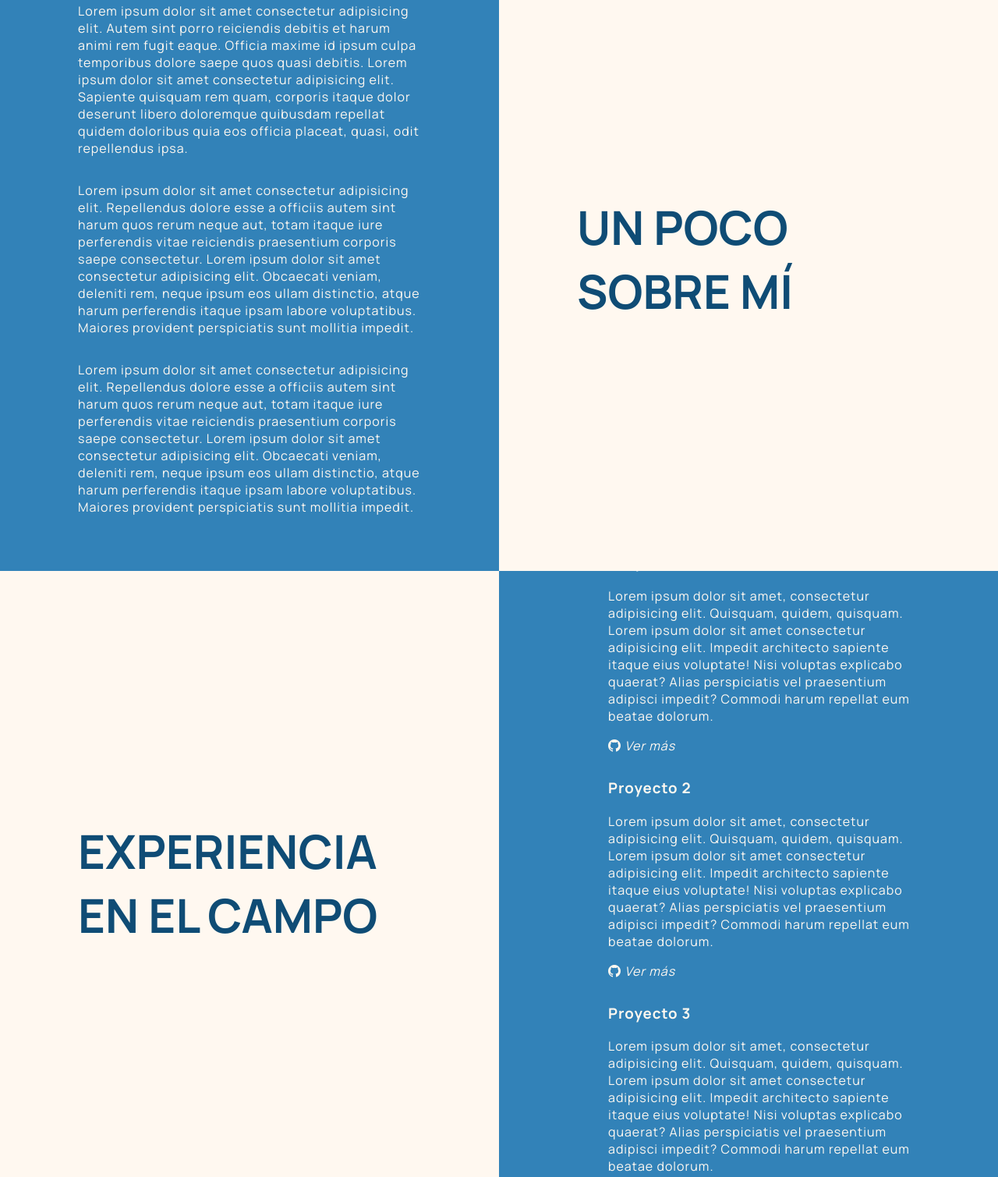
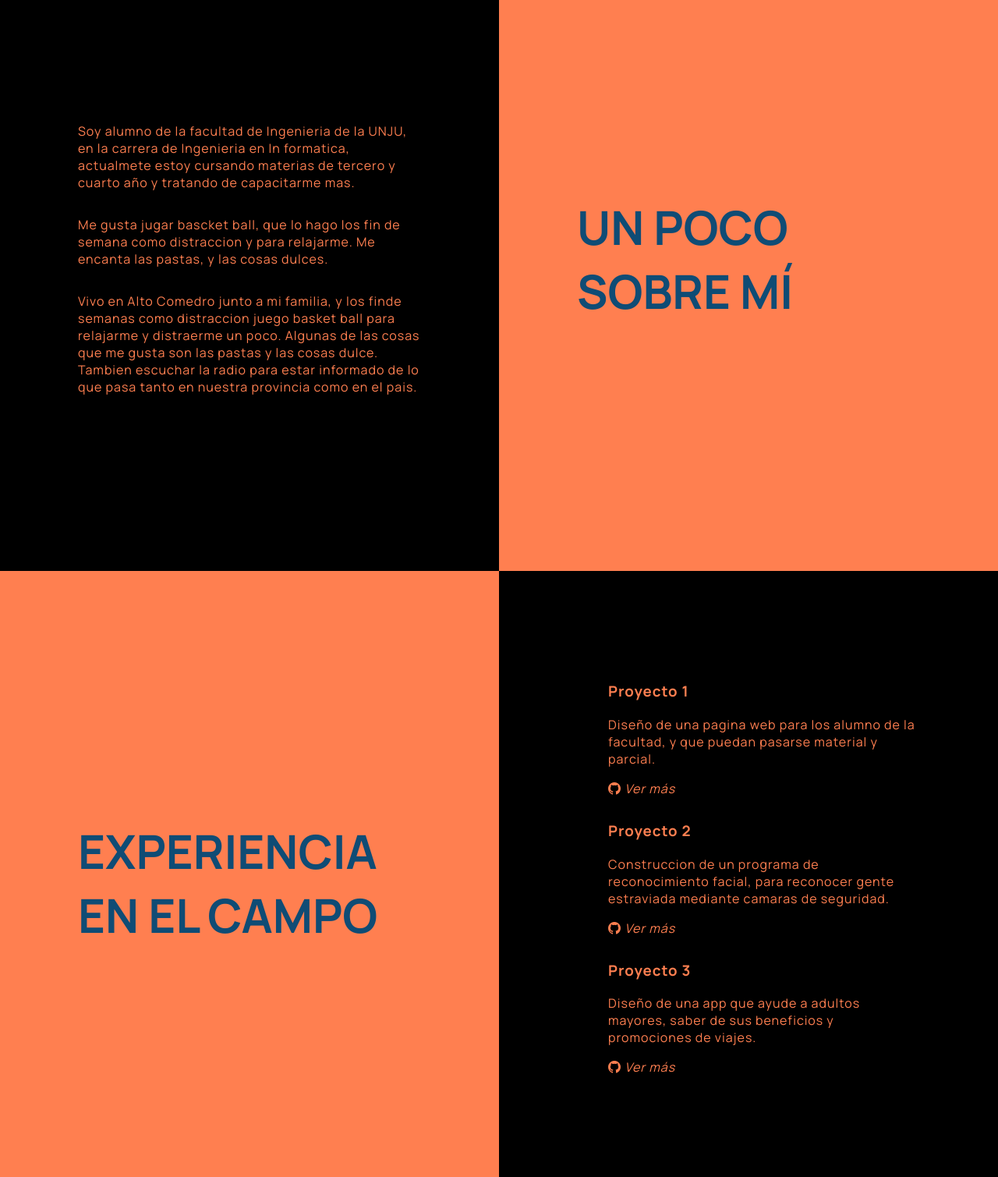
Before and after one commit to marcos198437/portfolio-template, a plain HTML site: page index.html in a window 1280 px wide. Shown: the part 868-2377 px from the top of the page at 78% size. Drawn offline with nearby package versions, Linux system fonts and the light colour scheme.

Commit message:
first commit

```diff
--- a/index.html
+++ b/index.html
@@ -38,7 +38,7 @@
     </div>
     <div class="half-section text-section">
       <div class="introduction">
-        <h1 class="title">Hola!, <br> Soy Marcos Morales </h1>
+        <h1 class="title">Hola!, <br> Soy Marcos Antonio, Morales </h1>
         <ul class="socials">
           <li><a class="socials-icon" href=""><i class="bi bi-github"></i></a></li>
           <li><a class="socials-icon" href=""><i class="bi bi-linkedin"></i></a></li>
@@ -47,7 +47,7 @@
           <li><a class="socials-icon" href=""><i class="bi bi-instagram"></i></a></li>
         </ul>
 
-        <p class="description">+15 años de experiencia trabajando en aplicaciones de alta escala. <br> Déjame contarte un poco de mí, sigue deslizando!</p>
+        <p class="description">Un estudiante de la Universidad de Jujuy <br> Déjame contarte un poco de mí, sigue deslizando!</p>
       </div>
 
     </div>
@@ -57,16 +57,18 @@
   <section id="about" class="content">
     <aside class="half-section text-section">
       <p>
-        Lorem ipsum dolor sit amet consectetur adipisicing elit. Autem sint porro reiciendis debitis et harum animi rem fugit eaque. Officia maxime id ipsum culpa temporibus dolore saepe quos quasi debitis.
-        Lorem ipsum dolor sit amet consectetur adipisicing elit. Sapiente quisquam rem quam, corporis itaque dolor deserunt libero doloremque quibusdam repellat quidem doloribus quia eos officia placeat, quasi, odit repellendus ipsa.
+        Soy alumno de la facultad de Ingenieria de la UNJU, en la carrera de Ingenieria en In formatica, actualmete estoy cursando materias de tercero y cuarto año y tratando de capacitarme mas.
+
       </p>
       <p>
-        Lorem ipsum dolor sit amet consectetur adipisicing elit. Repellendus dolore esse a officiis autem sint harum quos rerum neque aut, totam itaque iure perferendis vitae reiciendis praesentium corporis saepe consectetur.
-        Lorem ipsum dolor sit amet consectetur adipisicing elit. Obcaecati veniam, deleniti rem, neque ipsum eos ullam distinctio, atque harum perferendis itaque ipsam labore voluptatibus. Maiores provident perspiciatis sunt mollitia impedit.
+        Me gusta jugar bascket ball, que lo hago los fin de semana como distraccion y para relajarme.
+        Me encanta las pastas, y las cosas dulces.
       </p>
       <p>
-        Lorem ipsum dolor sit amet consectetur adipisicing elit. Repellendus dolore esse a officiis autem sint harum quos rerum neque aut, totam itaque iure perferendis vitae reiciendis praesentium corporis saepe consectetur.
-        Lorem ipsum dolor sit amet consectetur adipisicing elit. Obcaecati veniam, deleniti rem, neque ipsum eos ullam distinctio, atque harum perferendis itaque ipsam labore voluptatibus. Maiores provident perspiciatis sunt mollitia impedit.
+
+        Vivo en Alto Comedro junto a mi familia, y los finde semanas como distraccion juego basket ball para relajarme y distraerme un poco. Algunas de las cosas que me gusta son las pastas y las cosas dulce.
+
+        Tambien escuchar la radio para estar informado de lo que pasa tanto en nuestra provincia como en el pais.
       </p>
     </aside>
     <aside class="half-section title-section">
@@ -83,27 +85,27 @@
           <li>
             <h3>Proyecto 1</h3>
             <p>
-              Lorem ipsum dolor sit amet, consectetur adipisicing elit.
-              Quisquam, quidem, quisquam.
-              Lorem ipsum dolor sit amet consectetur adipisicing elit. Impedit architecto sapiente itaque eius voluptate! Nisi voluptas explicabo quaerat? Alias perspiciatis vel praesentium adipisci impedit? Commodi harum repellat eum beatae dolorum.
+              Diseño de una pagina web para los alumno de la facultad, y que puedan pasarse material y parcial.
+
+
             </p>
             <a class="project-link" href="#"><i class="bi bi-github"></i> Ver más</a>
           </li>
           <li>
             <h3>Proyecto 2</h3>
             <p>
-              Lorem ipsum dolor sit amet, consectetur adipisicing elit.
-              Quisquam, quidem, quisquam.
-              Lorem ipsum dolor sit amet consectetur adipisicing elit. Impedit architecto sapiente itaque eius voluptate! Nisi voluptas explicabo quaerat? Alias perspiciatis vel praesentium adipisci impedit? Commodi harum repellat eum beatae dolorum.
+              Construccion de un programa de reconocimiento facial, para reconocer gente estraviada mediante camaras de seguridad.
+
+
             </p>
             <a class="project-link" href="#"><i class="bi bi-github"></i> Ver más</a>
           </li>
           <li>
             <h3>Proyecto 3</h3>
             <p>
-              Lorem ipsum dolor sit amet, consectetur adipisicing elit.
-              Quisquam, quidem, quisquam.
-              Lorem ipsum dolor sit amet consectetur adipisicing elit. Impedit architecto sapiente itaque eius voluptate! Nisi voluptas explicabo quaerat? Alias perspiciatis vel praesentium adipisci impedit? Commodi harum repellat eum beatae dolorum.
+              Diseño de una app que ayude a adultos mayores, saber de sus beneficios y promociones de viajes.
+
+
             </p>
             <a class="project-link" href="#"><i class="bi bi-github"></i> Ver más</a>
           </li>
@@ -138,7 +140,7 @@
     </div>
       <div class="footer-section-container">
         <p>
-          &copy; 2022 - <a class="footer-link" href="https://www.linkedin.com">Marcos Morales</a>
+          &copy; 2022 - <a class="footer-link" href="https://www.linkedin.com">Marcos Antonio, Morales</a>
         </p>
       </div>
   </footer>
--- a/styles.css
+++ b/styles.css
@@ -1,9 +1,9 @@
 @import url('https://fonts.googleapis.com/css2?family=Manrope:wght@200;400;700;800&display=swap');
 
 :root {
-  --primary-color: #3282B8;
+  --primary-color: #000000;
   --primary-color-dark: #0F4C75;
-  --accent-color: #FFF8F0;
+  --accent-color: #FF7F50;
 }
 
 html {
```
Also changed, not shown: 1 other file.
